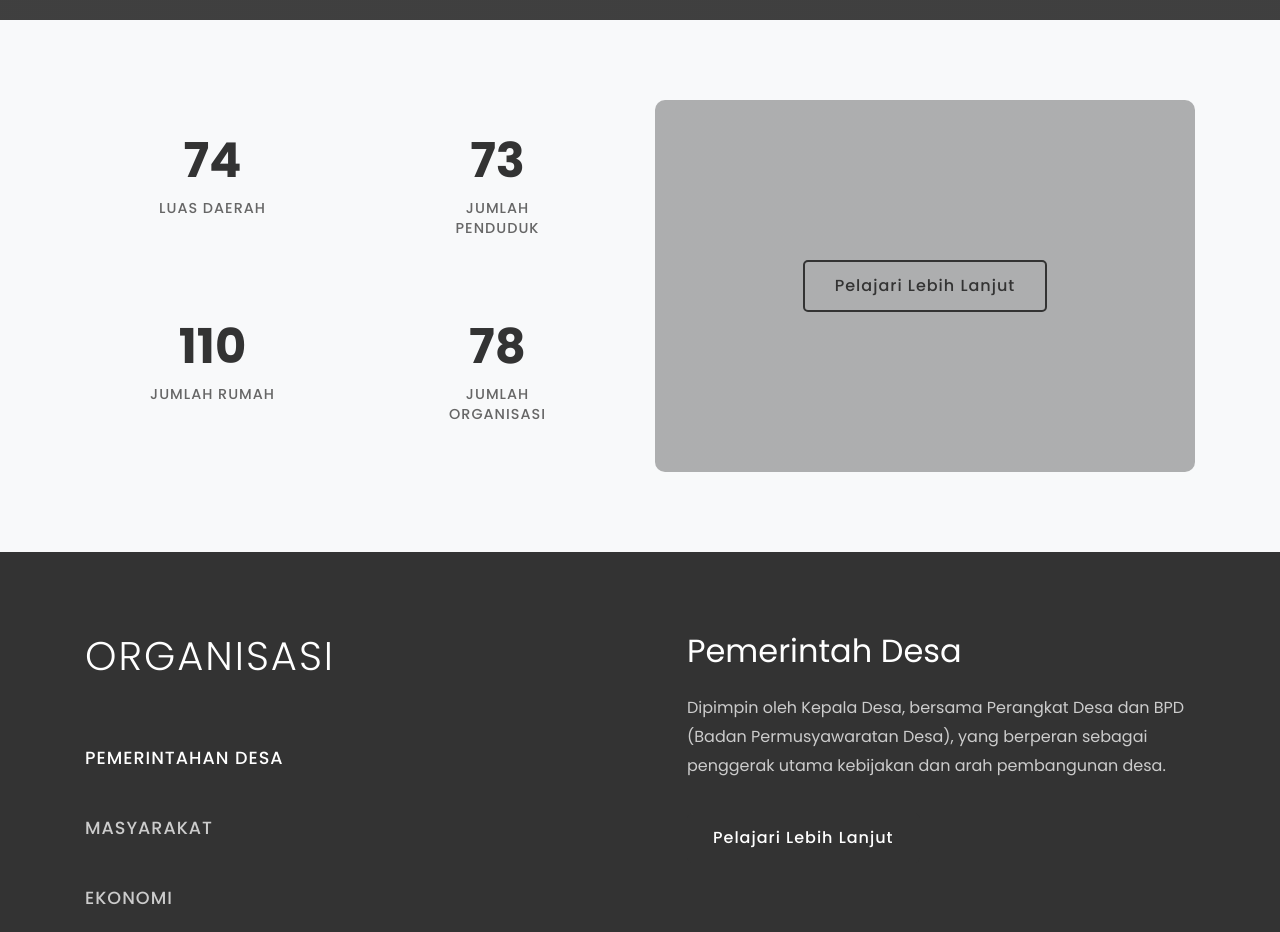
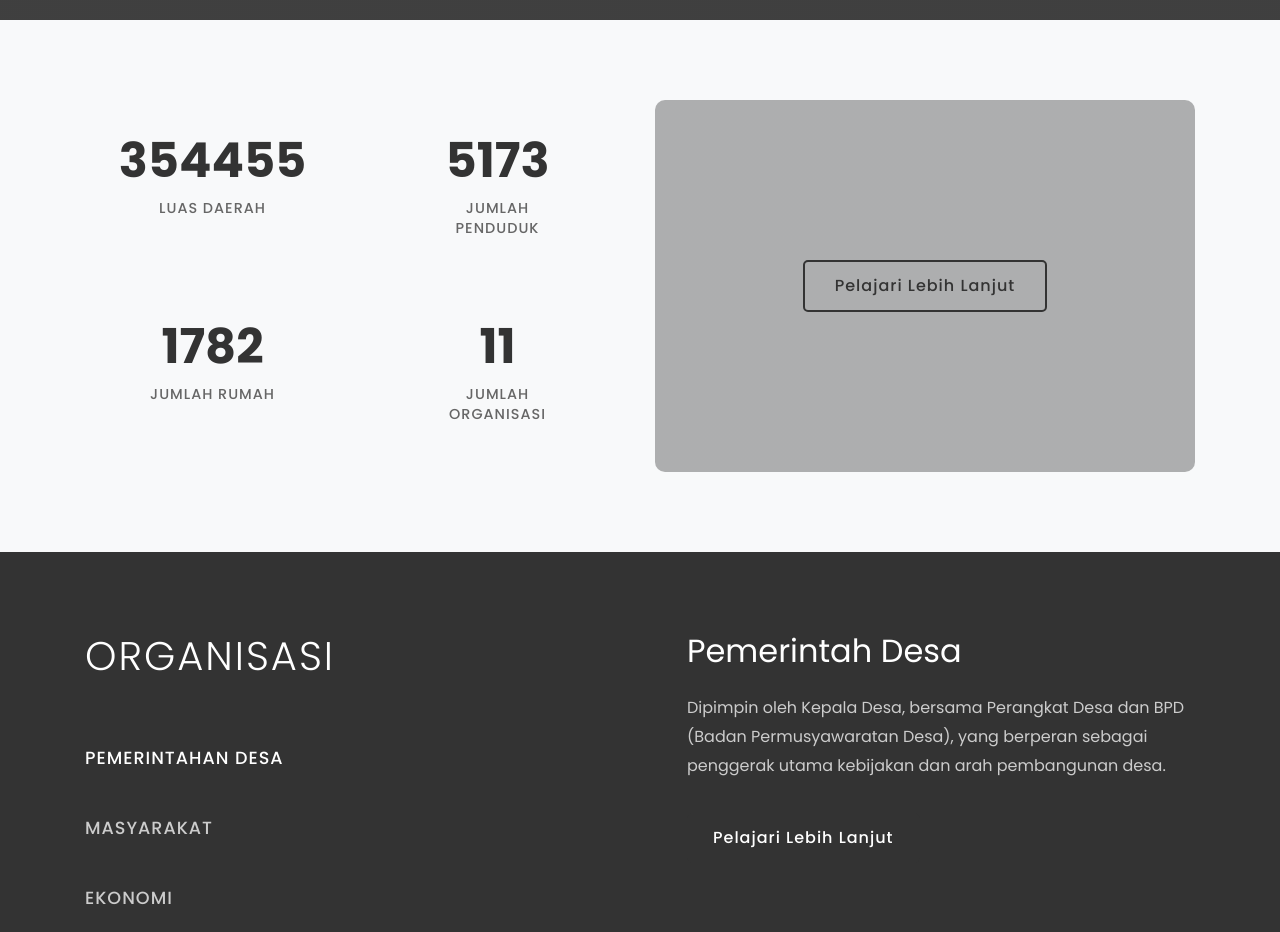
Before and after one commit to len-sketch/Pilangrejo, a plain HTML site: page index.html in a window 1280 px wide. Shown: the part 780-1712 px from the top of the page. Drawn offline with nearby package versions, Linux system fonts and the light colour scheme.

Commit message:
Update index.html

```diff
--- a/index.html
+++ b/index.html
@@ -74,25 +74,25 @@
                     <div class="row">
                         <div class="col-6">
                             <div class="stat-item">
-                                <h3 class="counter" data-target="74">354455</h3>
+                                <h3 class="counter" data-target="354455">354455</h3>
                                 <p>LUAS DAERAH</p>
                             </div>
                         </div>
                         <div class="col-6">
                             <div class="stat-item">
-                                <h3 class="counter" data-target="73">5173</h3>
+                                <h3 class="counter" data-target="5173">5173</h3>
                                 <p>JUMLAH<br>PENDUDUK</p>
                             </div>
                         </div>
                         <div class="col-6">
                             <div class="stat-item">
-                                <h3 class="counter" data-target="110">1782</h3>
+                                <h3 class="counter" data-target="1782">1782</h3>
                                 <p>JUMLAH RUMAH</p>
                             </div>
                         </div>
                         <div class="col-6">
                             <div class="stat-item">
-                                <h3 class="counter" data-target="78">11</h3>
+                                <h3 class="counter" data-target="11">11</h3>
                                 <p>JUMLAH<br>ORGANISASI</p>
                             </div>
                         </div>
```
